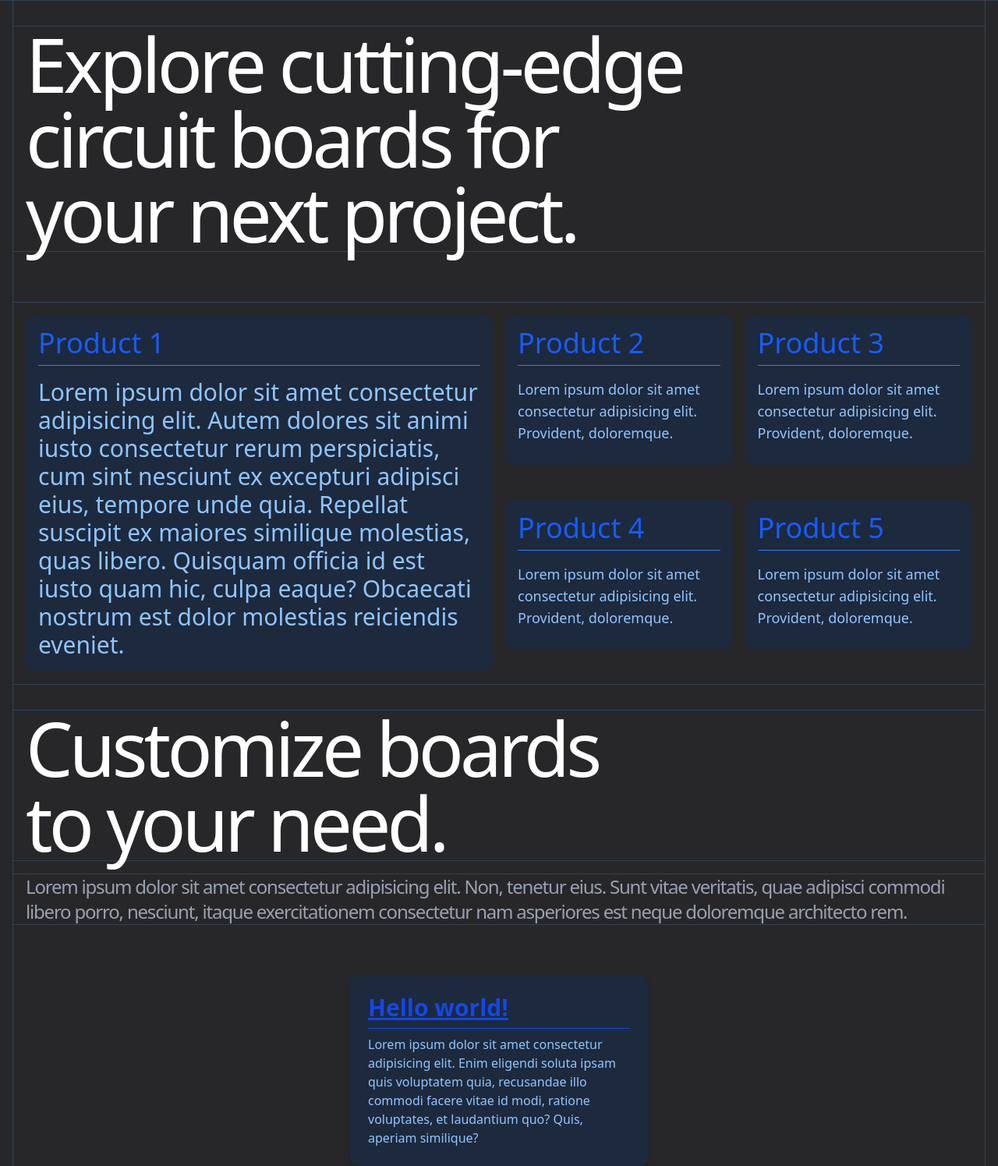
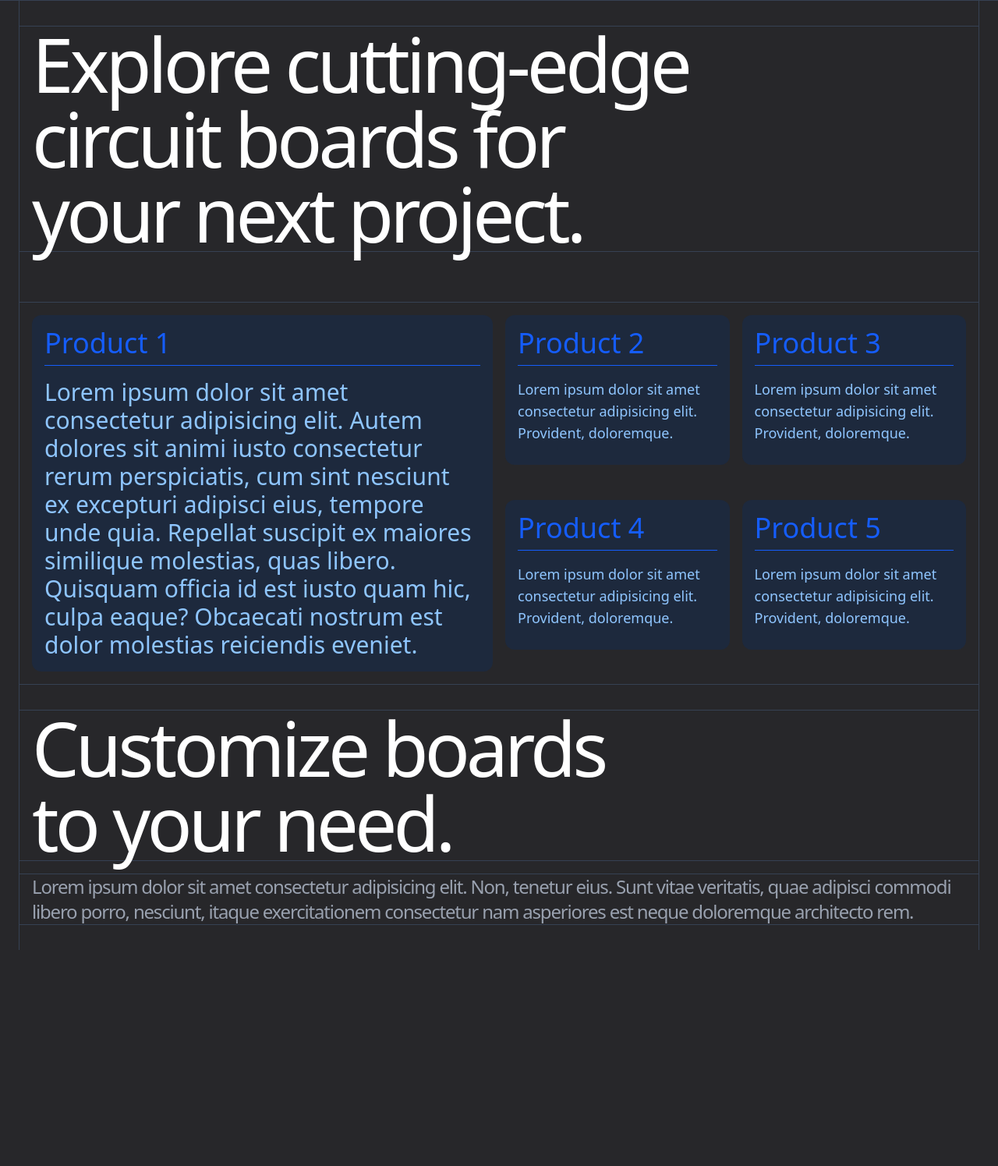
Before and after one commit to hayesmg03/tailwind-demo, a plain HTML site: page src/index.html in a window 1280 px wide. Shown: the part 64-1559 px from the top of the page at 78% size. After the commit the page ends 1346 px from the top, so only its background shows below. Drawn offline with Linux system fonts and the light colour scheme.

Commit message:
spacing and file changes

```diff
--- a/src/index.html
+++ b/src/index.html
@@ -11,7 +11,8 @@
 <link rel="manifest" href="/site.webmanifest">
 </head>
 <body class="bg-zinc-800">
-  <nav class="justify-between flex bg-zinc-900 p-4 border-b border-gray-700">
+
+  <nav class="justify-between flex sticky bg-zinc-900 p-4 border-b border-gray-700">
     <img class="mx-4" src="/favicon-32x32.png" alt="image">
     <!-- hide these in smaller window sizes, add breakpoin.t -->
     <!-- that reveals them at larger window sizes. -->
@@ -22,56 +23,48 @@
       <li><a href="" class="hover:bg-blue-700 rounded-xl p-2">Contact</a></li>
     </ul>
   </nav>
- <div id="main-wrapper" class="mx-4 pt-8 border-r border-l border-gray-700">
+
+ <div id="main-wrapper" class="mx-6 pt-8 border-r border-l border-gray-700">
   <div id="hero" class="mb-8 lg:mb-16">
     <hr class="border-gray-700">
     <h1 class="pl-4 text-white tracking-tighter text-5xl w-112 lg:text-8xl lg:w-224 lg:text-balance">Explore cutting-edge circuit boards for your next project.</h1>
     <hr class="border-gray-700">
   </div>
+
   <!-- Grid of product cards. -->
   <div id="main-grid" class="font-medium border-t border-b divide-slate-700 border-gray-700 text-blue-600 grid grid-cols-3 lg:grid-cols-4 gap-4 my-4 p-4">
     <div class="p-4 bg-slate-800 col-span-2 sm row-span-2 rounded-xl items-center">
       <h1 class="text-4xl">Product 1</h1>
-      <hr class="mb-4 mt-2 border-blue-500">
+      <hr class="mb-4 mt-2 border-blue-600">
       <p class="text-2xl lg:text-3xl text-blue-300">Lorem ipsum dolor sit amet consectetur adipisicing elit. Autem dolores sit animi iusto consectetur rerum perspiciatis, cum sint nesciunt ex excepturi adipisci eius, tempore unde quia. Repellat suscipit ex maiores similique molestias, quas libero. Quisquam officia id est iusto quam hic, culpa eaque? Obcaecati nostrum est dolor molestias reiciendis eveniet.</p>
     </div>
     <div class="rounded-xl h-48 p-4 bg-slate-800">
       <h1 class="text-4xl">Product 2</h1>
-      <hr class="mb-4 mt-2 border-blue-500">
+      <hr class="mb-4 mt-2 border-blue-600">
       <p class="text-lg text-blue-300">Lorem ipsum dolor sit amet consectetur adipisicing elit. Provident, doloremque.</p></div>
     <div class="rounded-xl h-48 p-4 bg-slate-800">
       <h1 class="text-4xl">Product 3</h1>
-      <hr class="mb-4 mt-2 border-blue-500">
+      <hr class="mb-4 mt-2 border-blue-600">
       <p class="text-lg text-blue-300">Lorem ipsum dolor sit amet consectetur adipisicing elit. Provident, doloremque.</p>
     </div>
     <div class="col-span-2 lg:col-span-1 rounded-xl h-48 p-4 bg-slate-800">
       <h1 class="text-4xl">Product 4</h1>
-      <hr class="mb-4 mt-2 border-blue-500">
+      <hr class="mb-4 mt-2 border-blue-600">
       <p class="text-2xl lg:text-lg text-blue-300">Lorem ipsum dolor sit amet consectetur adipisicing elit. Provident, doloremque.</p>
     </div>
     <div class="rounded-xl h-48 p-4 bg-slate-800"><h1 class="text-4xl">Product 5</h1>
-      <hr class="mb-4 mt-2 border-blue-500">
+      <hr class="mb-4 mt-2 border-blue-600">
       <p class="text-lg text-blue-300">Lorem ipsum dolor sit amet consectetur adipisicing elit. Provident, doloremque.</p>
     </div>
   </div>
 
-  <div class="my-8 lg:mb-16">
+  <div class="mt-8 pb-8 lg:mb-16">
     <hr class="border-gray-700">
     <h1 class="pl-4 text-white tracking-tighter text-5xl w-112 lg:text-8xl lg:w-224 lg:text-balance">Customize boards to your need.</h1>
     <hr class="border-gray-700">
     <hr class="border-gray-700 mt-4">
-    <p class="pl-4 tracking-tighter text-balance font-medium lg:text-2xl lg:font-large text-gray-400">Lorem ipsum dolor sit amet consectetur adipisicing elit. Non, tenetur eius. Sunt vitae veritatis, quae adipisci commodi libero porro, nesciunt, itaque exercitationem consectetur nam asperiores est neque doloremque architecto rem.</p>
+    <p class="pl-4 tracking-tighter text-balance font-medium text-lg lg:text-2xl lg:font-large text-gray-400">Lorem ipsum dolor sit amet consectetur adipisicing elit. Non, tenetur eius. Sunt vitae veritatis, quae adipisci commodi libero porro, nesciunt, itaque exercitationem consectetur nam asperiores est neque doloremque architecto rem.</p>
     <hr class="border-gray-700">
-  </div>
-  <!-- Generic pop-up/alert element -->
-  <div class="flex max-w-sm mx-auto p-6 rounded-xl mt-4 shadow-lg outline outline-black/5 bg-slate-800 dark:shadow-none dark:-outline-offset-1 dark:outline-white/10">
-    <div class="mx-auto items-center">
-      <h1 class="text-3xl font-bold underline text-blue-700">
-        Hello world!
-      </h1>
-      <hr class="my-2 border-blue-700">
-      <p class="text-blue-300">Lorem ipsum dolor sit amet consectetur adipisicing elit. Enim eligendi soluta ipsam quis voluptatem quia, recusandae illo commodi facere vitae id modi, ratione voluptates, et laudantium quo? Quis, aperiam similique?</p>
-    </div>
   </div>
 </div>
 </body>
```
Also changed, not shown: src/output.css, 1 other file.
